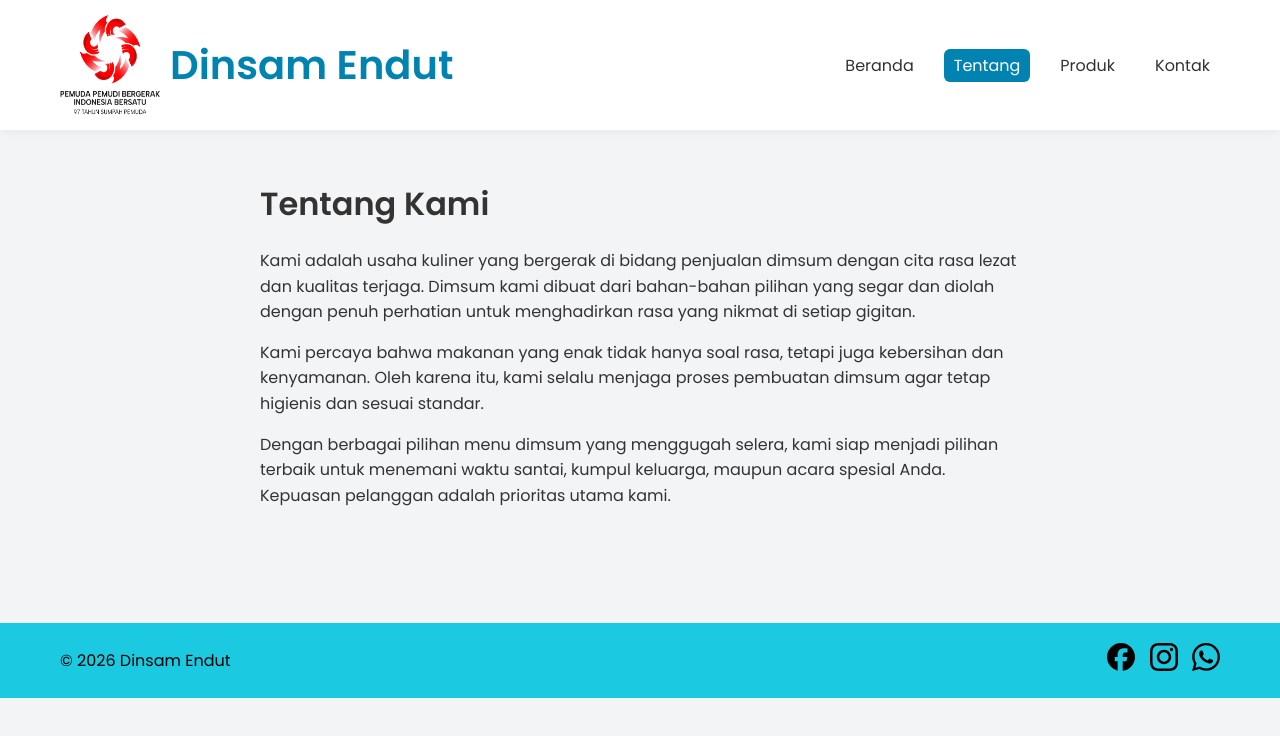
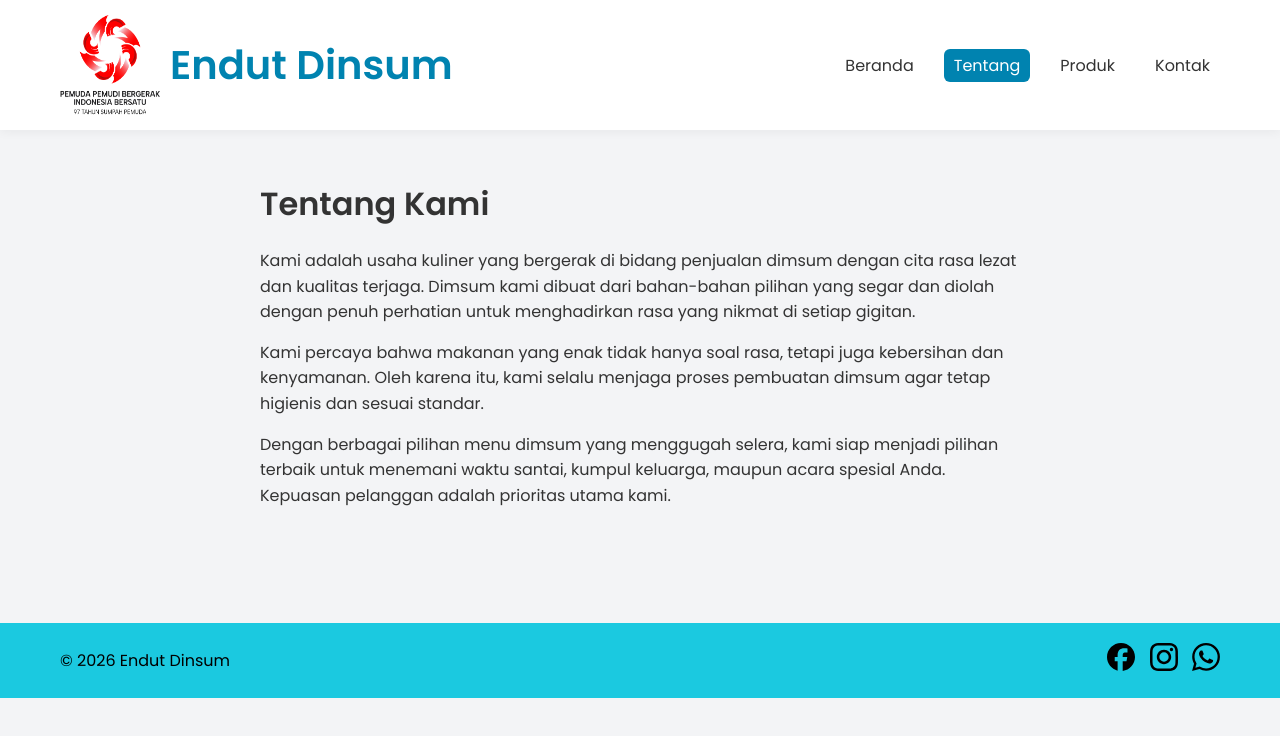
Before and after one commit to mujahidcorporation/DinsumEndut, a plain HTML site: page tentang.html in a window 1280 px wide. Drawn offline with Linux system fonts and the light colour scheme.

Commit message:
Update tentang.html

```diff
--- a/tentang.html
+++ b/tentang.html
@@ -3,7 +3,7 @@
 <head>
   <meta charset="UTF-8" />
   <meta name="viewport" content="width=device-width, initial-scale=1" />
-  <title>Tentang - Dinsam Endut</title>
+  <title>Tentang - Endut Dinsum</title>
   <link rel="stylesheet" href="style.css" />
   <link href="https://fonts.googleapis.com/css2?family=Poppins:wght@400;600&display=swap" rel="stylesheet" />
 </head>
@@ -13,7 +13,7 @@
     <div class="container nav-container">
       <a href="index.html" class="brand">
         <img src="1.png" alt="Logo" />
-        <span class="brand-text">Dinsam Endut</span>
+        <span class="brand-text">Endut Dinsum</span>
       </a>
       <ul class="nav-links">
         <li><a href="index.html">Beranda</a></li>
@@ -40,7 +40,7 @@
   <!-- FOOTER -->
   <footer>
   <div class="container footer-container">
-    <p>&copy; 2026 Dinsam Endut</p>
+    <p>&copy; 2026 Endut Dinsum</p>
     <div class="social-media">
       <a href="https://facebook.com/namaperusahaan" target="_blank" rel="noopener" aria-label="Facebook">
         <img src="icons/facebook.svg" alt="Facebook" />
@@ -53,4 +53,5 @@
       </a>
     </div>
   </div>
+
 </footer>
```
